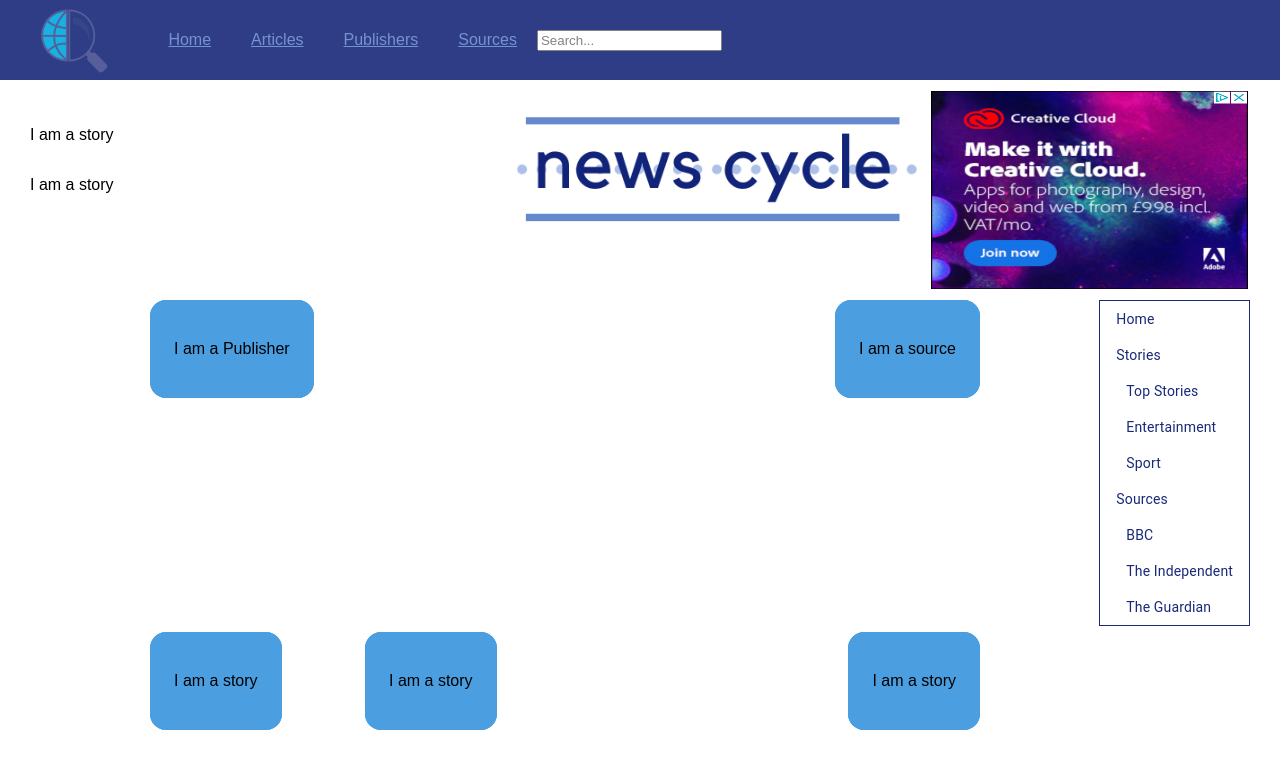
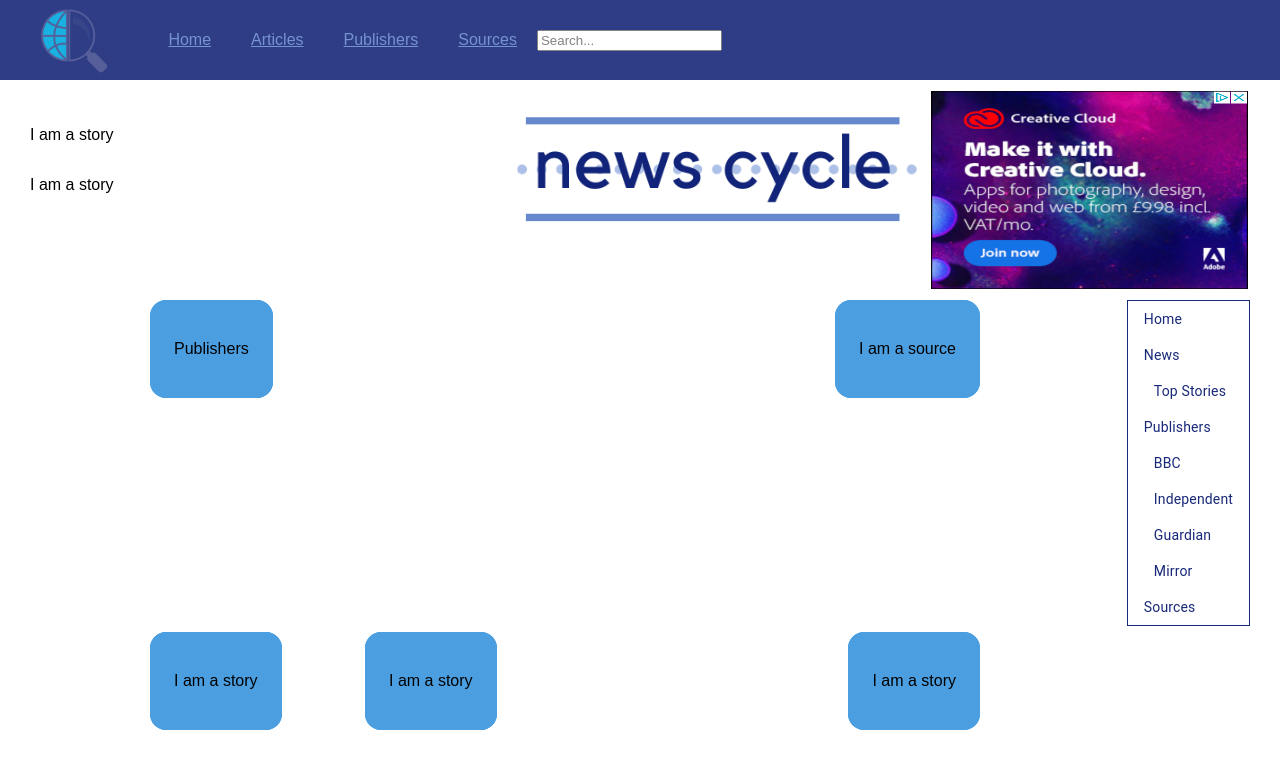
Before and after one commit to arocks9206/News-Aggregator-Frontend, a React (Create React App) app: page /sources in a window 1280 px wide. Shown: the top 768 px of the page. Built offline with nearby package versions, Linux system fonts and the light colour scheme; no server answers.

Commit message:
works more with router & updates sidebar

```diff
--- a/src/components/publishers/Publisher.js
+++ b/src/components/publishers/Publisher.js
@@ -2,10 +2,11 @@ import React, {Fragment} from 'react';
 
 const Publisher = () => {
 
+
   return(
     <Fragment>
 
-      <p>I am a Publisher</p>
+      <p>Publishers</p>
 
     </Fragment>
   )
--- a/src/components/publishers/PublisherList.js
+++ b/src/components/publishers/PublisherList.js
@@ -1,10 +1,15 @@
 import React from 'react';
 import Publisher from './Publisher.js';
 
-const PublisherList = () => {
-  return (
-    <Publisher/>
-  )
+
+
+const PublisherList = (props) => {
+
+
+    return (
+     <Publisher/>
+    )
+
 }
 
 export default PublisherList;
--- a/src/containers/MainContainer.js
+++ b/src/containers/MainContainer.js
@@ -11,23 +11,23 @@ const MainContainer = () => {
   const items = [
     {name: 'home', label: 'Home'},
     {
-      name: 'stories',
-      label: 'Stories',
+      name: 'news',
+      label: 'News',
       items: [
         {name: "top stories", label: "Top Stories"},
-        {name: "entertainment", label: "Entertainment"},
-        {name: "sport", label: "Sport"}
       ]
     },
     {
-      name: 'sources',
-      label: 'Sources',
+      name: 'publishers',
+      label: 'Publishers',
       items: [
         {name: "bbc", label: "BBC"},
-        {name: "the independent", label: "The Independent"},
-        {name: "the guardian", label: "The Guardian"}
+        {name: "independent", label: "Independent"},
+        {name: "guardian", label: "Guardian"},
+        {name: "mirror", label: "Mirror"}
       ]
     },
+    {name: 'sources', label: 'Sources'}
   ]
 
     return (
```
